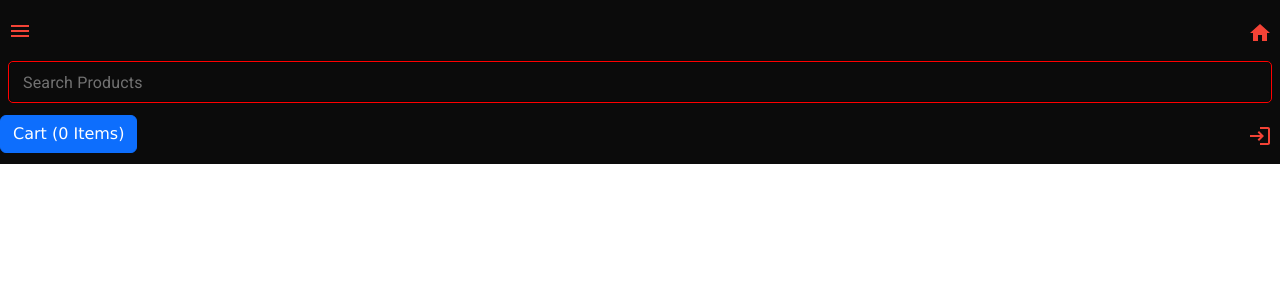
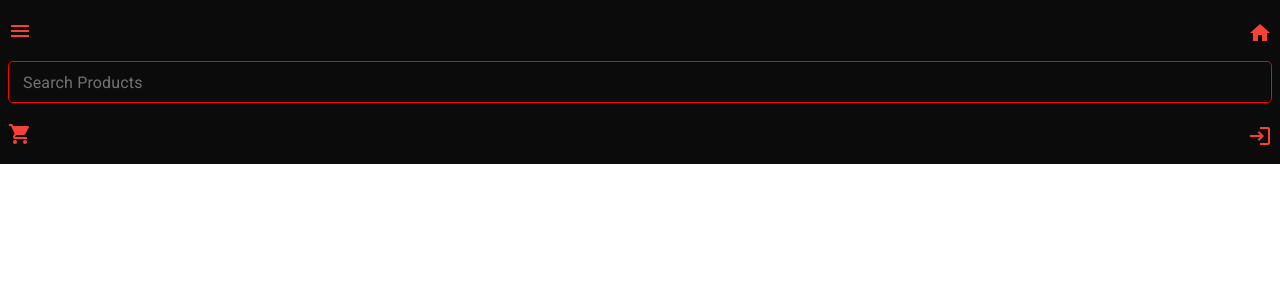
Before and after one commit to Jack-Tillman/TheCapstoneProject, a React (Vite) app: page / in a window 1280 px wide. Shown: the top 300 px of the page. Built offline with nearby package versions, Linux system fonts and the light colour scheme.

Commit message:
cart icon with badge redo

```diff
--- a/src/client/components/NavBar.jsx
+++ b/src/client/components/NavBar.jsx
@@ -128,7 +128,12 @@ const NavBar = ({ token, setToken }) => {
           </FormControl>
 
 
-          <Button onClick={handleShow}>Cart ({productsCount} Items)</Button>
+          {/* <Button onClick={handleShow}>Cart ({productsCount} Items)</Button> */}
+          <IconButton onClick={handleShow} color="primary">
+            <Badge badgeContent={productsCount} color="secondary">
+              <ShoppingCart />
+            </Badge>
+          </IconButton>
           {!token && (
         <>
           <Link to="/login">
```
